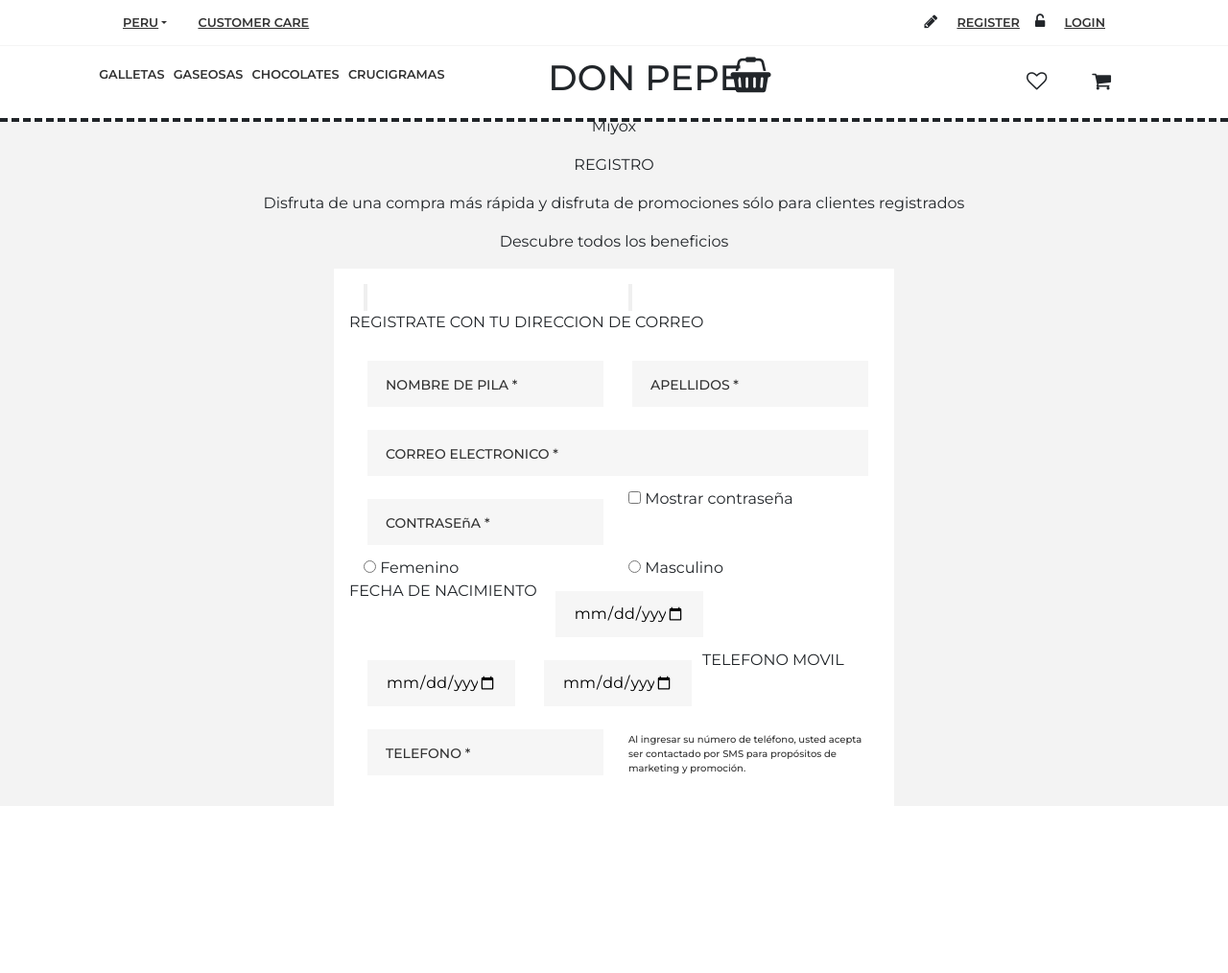
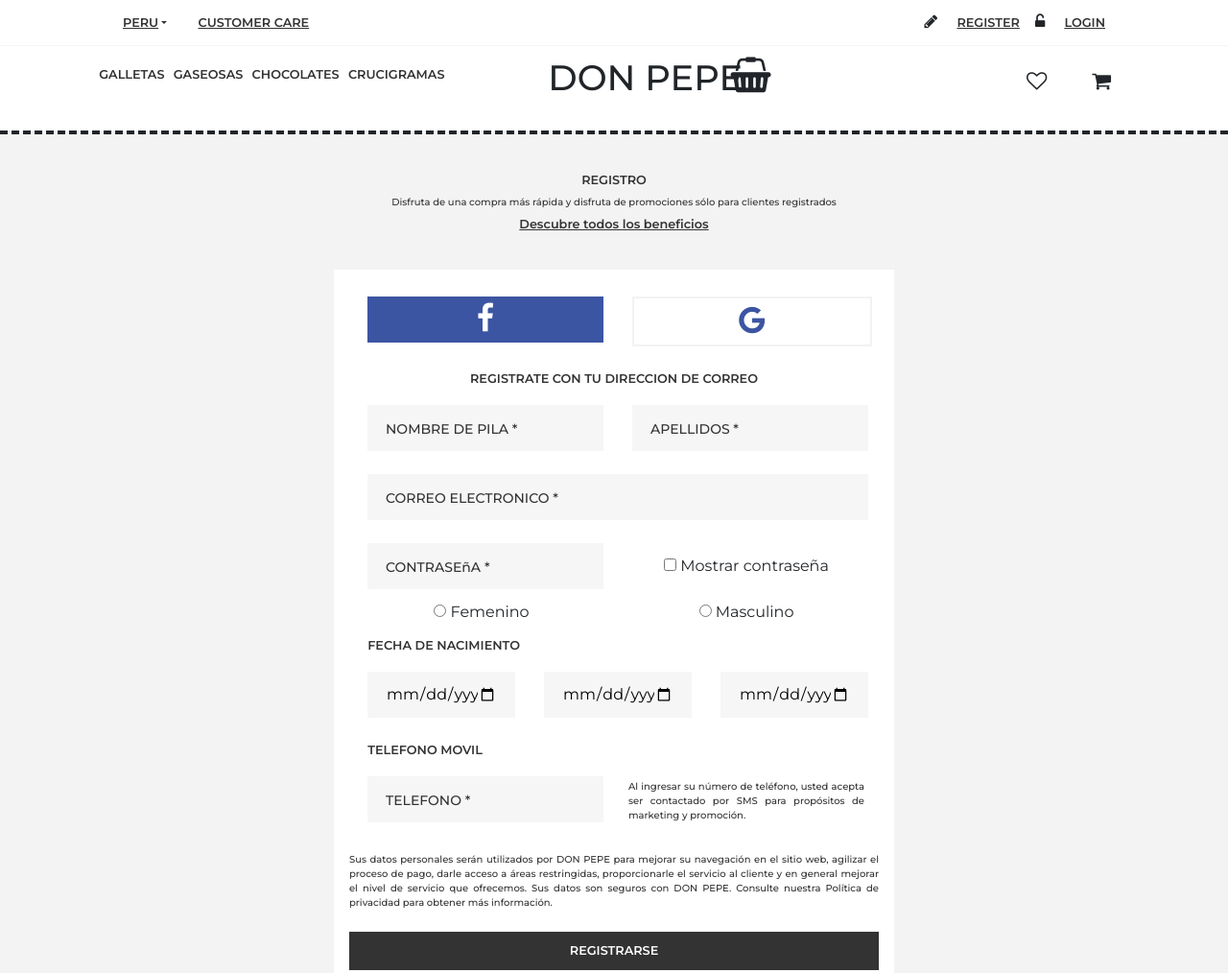
Before and after one commit to LeidyRosmery/Anda, a plain HTML site: page register.html in a window 1280 px wide. Shown: the top 1014 px of the page at 96% size. Before the commit the page ends 840 px from the top, so only its background shows below. Drawn offline with nearby package versions, Linux system fonts and the light colour scheme.

Commit message:
fixed valores

```diff
--- a/assets/scss/style.scss
+++ b/assets/scss/style.scss
@@ -41,7 +41,7 @@
     position: fixed;
     top: 3em;
     height: 10.9vh;
-    z-index: 30;
+    z-index: 10;
     background: $basic-color;
 }
 
@@ -95,6 +95,7 @@
 }
 
 .input-detail:focus,
+.input-register:focus,
 .input-search:focus {
     outline: 0;
 }
@@ -109,6 +110,10 @@
 
 .pad-x2 {
     padding: 0 1em;
+}
+
+.mrg-0 {
+    margin: 0;
 }
 
 .pad-x3 {
@@ -128,7 +133,7 @@
     top: 7em;
     justify-content: center;
     position: fixed;
-    z-index: 50;
+    z-index: 13;
     flex-direction: column;
     transition: all 1s;
 }
@@ -140,7 +145,7 @@
     flex-direction: column;
     position: fixed;
     top: 18em;
-    z-index: 25;
+    z-index: 12;
     padding: 0;
 }
 
@@ -171,7 +176,7 @@
     height: 1vh;
     transition: all 1s;
     //  position: fixed;
-    z-index: 50;
+    z-index: 15;
     transform: translate(0px,-48px);
 }
 /***********grilla productos**********/
@@ -271,7 +276,6 @@
     background: $basic-color;
     align-items: center;
     padding: 0.5em 3em;
-    border-bottom: dashed 0.3em;
     justify-content: space-around;
 }
 
@@ -298,11 +302,17 @@
 
 .dashboard {
     background: #F3F3F3;
-    top: 7.5em;
+    top: 8.5em;
     position: relative;
     display: flex;
+    border-bottom: dashed 0.3em;
+    border-top: dashed 0.3em;
     flex-direction: column;
     justify-content: center;
+}
+
+.detail-register {
+    padding: 2em 0;
 }
 
 .register {
@@ -311,11 +321,11 @@
     padding: 1em;
     margin: 0 auto;
 }
-.input-register{
+
+.input-register {
     -webkit-box-sizing: content-box;
     box-shadow: none;
     box-sizing: content-box;
-
     display: block;
     height: 40px;
     padding: 4px 19px;
@@ -325,16 +335,51 @@
     border: none;
     background: #F6F6F6;
 }
-.input-register::placeholder{
+
+.input-register::placeholder {
     color: #333;
     font-size: 14px;
     line-height: 12px;
     font-weight: 500;
 }
-.term-leg{
+
+.indications {
+    @extend .item-product;
+    width: 100%;
+    margin: 0.5em 0 0;
+    padding: 0 1.5em;
+}
+
+.term-leg {
     line-height: 1.5;
     font-weight: 500;
     color: #333;
     padding-top: 15px;
     font-size: 10px;
 }
+
+.btn-fb {
+    @extend .input-register;
+    background: #3C55A2;
+}
+
+.btn-g {
+    @extend .input-register;
+    background: $basic-color;
+    border: solid 2px #F2F2F2;
+}
+
+.pd-0 {
+    padding: 0;
+}
+
+/*****************login***************/
+.tooltip-login{
+  z-index: 60;
+  position: absolute;
+  height: 89vh;
+  width: 31vw;
+  top: 3em;
+  right: 8em;
+  background: red;
+}
--- a/register.html
+++ b/register.html
@@ -52,21 +52,21 @@
             </div>
         </div>
     </header>
-    <div class="dashboard ">
-        <div class="detail-register text-center">
-            <p>Miyox</p>
-            <p>REGISTRO</p>
-            <p>Disfruta de una compra más rápida y disfruta de promociones sólo para clientes registrados</p>
-            <p>Descubre todos los beneficios</p>
+    <div class="dashboard text-center ">
+        <div class="detail-register text-center ">
+            <p class="item-product mrg-0">REGISTRO</p>
+            <p class="term-leg mrg-0 pd-0">Disfruta de una compra más rápida y disfruta de promociones sólo para clientes registrados</p>
+            <p class="link-main mrg-0">Descubre todos los beneficios</p>
         </div>
         <div class="register">
             <div class="container">
                 <div class="row">
                     <div class="col-sm-6">
-                        <input type="button" value="">
+                        <button class="btn-fb" type="button" name="button"><i class="fa fa-facebook fa-2x" style="color:#fff"  aria-hidden="true"></i></button>
+
                     </div>
                     <div class="col-sm-6">
-                        <input type="button" value="">
+                        <button class="btn-g" type="button" name="button"><i class="fa fa-google fa-2x" style="color:#3C55A2" aria-hidden="true"></i></button>
                     </div>
                     <p class="indications">REGISTRATE CON TU DIRECCION DE CORREO</p>
                     <div class="col-sm-6">
@@ -81,8 +81,8 @@
                     <div class="col-sm-6">
                         <input class="input-register" type="text" placeholder="CONTRASEñA *" name="" value="">
                     </div>
-                    <div class="col-sm-6">
-                        <input type="checkbox" name="" value=""><span> Mostrar contraseña</span>
+                    <div class="col-sm-6 pad-x3">
+                        <input class="" type="checkbox" name="" value=""><span> Mostrar contraseña</span>
                     </div>
                     <div class="col-sm-6">
                         <input type="radio" name="gender" value="female"> Femenino
@@ -93,7 +93,7 @@
 
                     </div>
 
-                    <p class="indications">FECHA DE NACIMIENTO</p><br>
+                    <p class="indications text-left">FECHA DE NACIMIENTO</p>
                     <div class="col-sm-4">
                         <input class="input-register" type="date" name="" value="">
                     </div>
@@ -103,14 +103,18 @@
                     <div class="col-sm-4">
                         <input class="input-register" type="date" name="" value="">
                     </div>
-                    <p class="indications">TELEFONO MOVIL</p><br>
+                    <p class="indications text-left">TELEFONO MOVIL</p><br>
                     <div class="col-sm-6">
                         <input class="input-register" placeholder="TELEFONO *" type="text" name="" value="">
                     </div>
                     <div class="col-sm-6">
-                        <p class="term-leg">Al ingresar su número de teléfono, usted acepta ser contactado por SMS para propósitos de marketing y promoción.</p>
+                        <p class="term-leg text-justify">Al ingresar su número de teléfono, usted acepta ser contactado por SMS para propósitos de marketing y promoción.</p>
                     </div>
-
+                    <p class="term-leg text-justify">
+                        Sus datos personales serán utilizados por DON PEPE para mejorar su navegación en el sitio web, agilizar el proceso de pago, darle acceso a áreas restringidas, proporcionarle el servicio al cliente y en general mejorar el nivel de servicio que ofrecemos.
+                        Sus datos son seguros con DON PEPE. Consulte nuestra Política de privacidad para obtener más información.
+                    </p>
+                    <input class="item-product input-favorite" type="button" name="" value="REGISTRARSE">
                 </div>
             </div>
         </div>
```
Also changed, not shown: index.html (+4 -0 lines), assets/css/style.css, 1 other file. Lines whose indentation alone changed are shown as unchanged.
